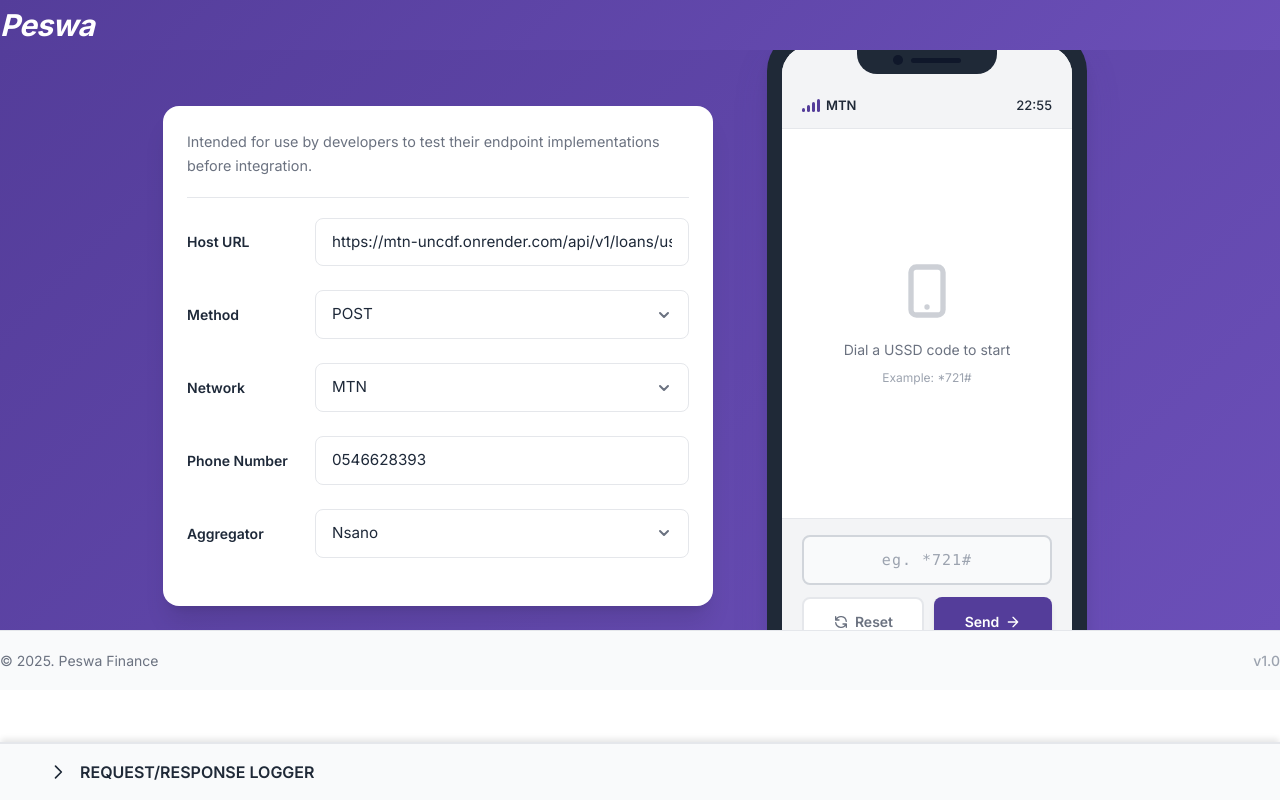
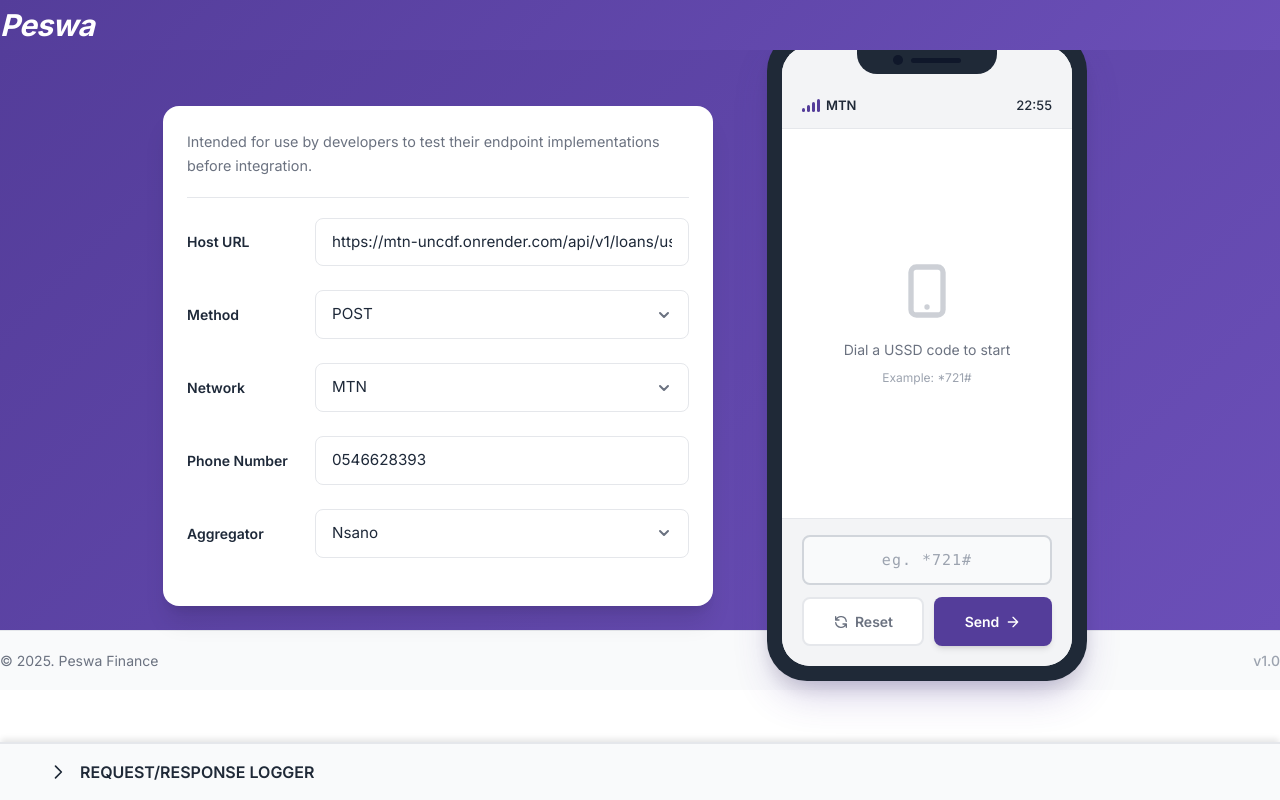
Before and after one commit to hayahyts/peswa-ussd-simulator, a Next.js app: page / in a window 1280 px wide. Built offline with nearby package versions, Linux system fonts and the light colour scheme.

Commit message:
Fix layout

```diff
--- a/app/page.tsx
+++ b/app/page.tsx
@@ -210,7 +210,7 @@ export default function Home() {
 
       {/* Row 2: Main Content - 72.5vh */}
       <main
-        className="flex-col lg:flex-row justify-start lg:justify-center"
+        className="flex-col lg:flex-row justify-start lg:justify-center overflow-auto lg:overflow-visible"
         style={{
           height: '72.5vh',
           minHeight: '500px',
@@ -220,7 +220,7 @@ export default function Home() {
           gap: '1.5rem',
           padding: '3rem 1rem 1rem 1rem',
           position: 'relative',
-          overflow: 'auto'
+          zIndex: 5
         }}
       >
         {/* Phone Simulator - Shows first on mobile, second on desktop */}
@@ -230,7 +230,7 @@ export default function Home() {
             flex: '0 0 auto',
             width: '100%',
             maxWidth: '380px',
-            zIndex: 1,
+            zIndex: 10,
             marginTop: 0
           }}
         >
```
